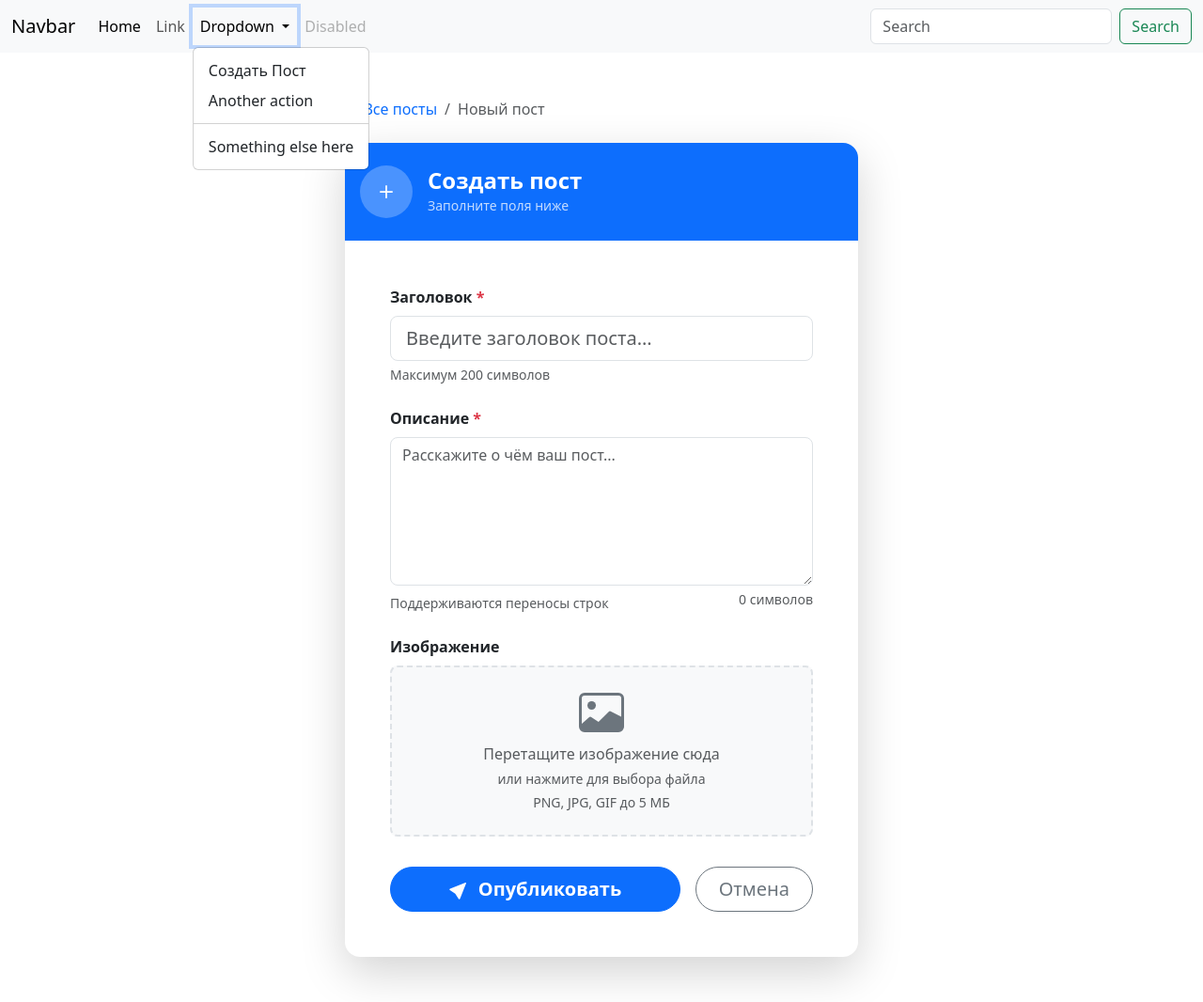
After one commit to Mixa101/67-2, a Django app: page /posts/create/ in a window 1280 px wide, after a click on "Dropdown". The commit adds this page. Shown: the whole page at 94% size. Run offline with Django 5.2, Linux system fonts and the light colour scheme.

Commit message:
lesson 5

```diff
--- a/blog/urls.py
+++ b/blog/urls.py
@@ -20,13 +20,14 @@ from django.conf.urls.static import static
 from django.contrib import admin
 from django.urls import path
 
-from posts.views import hello_world, post_detail, post_list
+from posts.views import create_post, hello_world, post_detail, post_list
 
 urlpatterns = [
     path("admin/", admin.site.urls),
     path("", hello_world),
     path("posts/", post_list, name="post_list"),
     path("posts/<int:id>/", post_detail, name="post_detail"),
+    path("posts/create/", create_post, name="post_create"),
 ]
 
 urlpatterns += static(settings.MEDIA_URL, document_root=settings.MEDIA_ROOT)
--- /dev/null
+++ b/posts/forms.py
@@ -0,0 +1,17 @@
+from django import forms
+
+from posts.models import Post
+
+
+class PostForm(forms.ModelForm):
+    class Meta:
+        model = Post
+        fields = ("title", "description", "image")
+
+    def clean_title(self) -> dict:
+        title = self.cleaned_data["title"]
+
+        if title == "banned word":
+            raise forms.ValidationError("this word is banned")
+
+        return self.cleaned_data
--- a/posts/views.py
+++ b/posts/views.py
@@ -1,7 +1,8 @@
 from django.http.request import HttpRequest
 from django.http.response import HttpResponse
-from django.shortcuts import render
+from django.shortcuts import get_object_or_404, redirect, render
 
+from posts.forms import PostForm
 from posts.models import Post
 
 # Create your views here.
@@ -12,12 +13,24 @@ def hello_world(request: HttpRequest):
 
 
 def post_list(request: HttpRequest):
-    posts = Post.objects.all()
+    posts = Post.objects.order_by("-created_at").all()
 
     return render(request, "posts/posts.html", {"posts": posts})
 
 
 def post_detail(request: HttpRequest, id: int) -> HttpResponse:
-    post = Post.objects.get(id=id)
+    post = get_object_or_404(Post, id=id)
+    return render(request, "posts/post_detail.html", {"post": post})
 
-    return render(request, "posts/post_detail.html", {"post": post})
+
+def create_post(request: HttpRequest) -> HttpResponse:
+    form = PostForm()
+    if request.method.lower() == "post":  # type: ignore
+        form = PostForm(request.POST, request.FILES)
+
+        if form.is_valid():
+            form.instance.save()
+
+            return redirect("post_list")
+
+    return render(request, "posts/create_post.html", context={"form": form})
--- a/templates/base.html
+++ b/templates/base.html
@@ -30,7 +30,7 @@
             Dropdown
           </a>
           <ul class="dropdown-menu">
-            <li><a class="dropdown-item" href="#">Action</a></li>
+            <li><a class="dropdown-item" href="{% url 'post_create' %}">Создать Пост</a></li>
             <li><a class="dropdown-item" href="#">Another action</a></li>
             <li><hr class="dropdown-divider"></li>
             <li><a class="dropdown-item" href="#">Something else here</a></li>
--- /dev/null
+++ b/templates/posts/create_post.html
@@ -0,0 +1,286 @@
+{% extends 'base.html' %}
+
+{% block title %}
+<title>Создать пост | Блог</title>
+{% endblock %}
+
+{% block content %}
+<div class="container py-5">
+    <div class="row justify-content-center">
+        <div class="col-lg-7 col-xl-6">
+
+            <!-- Навигация -->
+            <nav aria-label="breadcrumb" class="mb-4">
+                <ol class="breadcrumb">
+                    <li class="breadcrumb-item">
+                        <a href="{% url 'post_list' %}" class="text-decoration-none">← Все посты</a>
+                    </li>
+                    <li class="breadcrumb-item active" aria-current="page">Новый пост</li>
+                </ol>
+            </nav>
+
+            <!-- Карточка формы -->
+            <div class="card border-0 shadow-lg rounded-4">
+                <div class="card-header bg-primary text-white border-0 rounded-top-4 py-4">
+                    <div class="d-flex align-items-center gap-3">
+                        <div class="bg-white bg-opacity-25 rounded-circle d-flex align-items-center justify-content-center"
+                             style="width: 56px; height: 56px;">
+                            <svg xmlns="http://www.w3.org/2000/svg" width="28" height="28" fill="currentColor"
+                                 viewBox="0 0 16 16">
+                                <path d="M8 4a.5.5 0 0 1 .5.5v3h3a.5.5 0 0 1 0 1h-3v3a.5.5 0 0 1-1 0v-3h-3a.5.5 0 0 1 0-1h3v-3A.5.5 0 0 1 8 4z"/>
+                            </svg>
+                        </div>
+                        <div>
+                            <h4 class="mb-0 fw-bold">Создать пост</h4>
+                            <small class="opacity-75">Заполните поля ниже</small>
+                        </div>
+                    </div>
+                </div>
+
+                <div class="card-body p-4 p-md-5">
+                    <form method="post" action="{% url 'post_create' %}" enctype="multipart/form-data" novalidate>
+                        {% csrf_token %}
+
+                        <!-- Title -->
+                        <div class="mb-4">
+                            <label for="title" class="form-label fw-semibold text-dark">
+                                Заголовок <span class="text-danger">*</span>
+                            </label>
+                            <input type="text"
+                                   name="title"
+                                   id="title"
+                                   class="form-control form-control-lg rounded-3 {% if form.title.errors %}is-invalid{% endif %}"
+                                   placeholder="Введите заголовок поста..."
+                                   maxlength="200"
+                                   value="{{ form.title.value|default_if_none:'' }}"
+                                   required>
+                            {% if form.title.errors %}
+                                <div class="invalid-feedback">
+                                    {% for error in form.title.errors %}{{ error }}{% endfor %}
+                                </div>
+                            {% else %}
+                                <div class="form-text text-muted">Максимум 200 символов</div>
+                            {% endif %}
+                        </div>
+
+                        <!-- Description -->
+                        <div class="mb-4">
+                            <label for="description" class="form-label fw-semibold text-dark">
+                                Описание <span class="text-danger">*</span>
+                            </label>
+                            <textarea name="description"
+                                      id="description"
+                                      class="form-control rounded-3 {% if form.description.errors %}is-invalid{% endif %}"
+                                      rows="6"
+                                      placeholder="Расскажите о чём ваш пост..."
+                                      required>{{ form.description.value|default_if_none:'' }}</textarea>
+                            {% if form.description.errors %}
+                                <div class="invalid-feedback">
+                                    {% for error in form.description.errors %}{{ error }}{% endfor %}
+                                </div>
+                            {% endif %}
+                            <div class="d-flex justify-content-between mt-1">
+                                <div class="form-text text-muted">Поддерживаются переносы строк</div>
+                                <small class="text-muted" id="descCounter">0 символов</small>
+                            </div>
+                        </div>
+
+                        <!-- Image -->
+                        <div class="mb-4">
+                            <label class="form-label fw-semibold text-dark">Изображение</label>
+
+                            <div class="file-upload-wrapper position-relative rounded-3 border-2 border-dashed p-4 text-center {% if form.image.errors %}border-danger{% endif %}"
+                                 id="dropZone"
+                                 style="border-style: dashed; border-color: #dee2e6; background: #f8f9fa; cursor: pointer; transition: all 0.2s;">
+
+                                <input type="file"
+                                       name="image"
+                                       id="image"
+                                       class="position-absolute top-0 start-0 w-100 h-100 opacity-0"
+                                       accept="image/*"
+                                       style="cursor: pointer;">
+
+                                <div id="uploadPlaceholder">
+                                    <svg xmlns="http://www.w3.org/2000/svg" width="48" height="48" fill="#6c757d"
+                                         class="mb-2" viewBox="0 0 16 16">
+                                        <path d="M6.002 5.5a1.5 1.5 0 1 1-3 0 1.5 1.5 0 0 1 3 0z"/>
+                                        <path d="M2.002 1a2 2 0 0 0-2 2v10a2 2 0 0 0 2 2h12a2 2 0 0 0 2-2V3a2 2 0 0 0-2-2h-12zm12 1a1 1 0 0 1 1 1v6.5l-3.777-1.947a.5.5 0 0 0-.577.093l-3.71 3.71-2.66-1.772a.5.5 0 0 0-.63.062L1.002 12V3a1 1 0 0 1 1-1h12z"/>
+                                    </svg>
+                                    <p class="mb-1 text-muted">Перетащите изображение сюда</p>
+                                    <p class="mb-0 small text-muted">или нажмите для выбора файла</p>
+                                    <p class="mb-0 small text-muted mt-1">PNG, JPG, GIF до 5 МБ</p>
+                                </div>
+
+                                <div id="uploadPreview" class="d-none">
+                                    <img id="previewImg" src="" alt="Preview" class="rounded-3 mb-2"
+                                         style="max-height: 200px; max-width: 100%; object-fit: cover;">
+                                    <p class="mb-0 small text-success fw-semibold" id="fileName"></p>
+                                    <button type="button" class="btn btn-sm btn-outline-danger rounded-pill mt-2"
+                                            id="removeFile">
+                                        <svg xmlns="http://www.w3.org/2000/svg" width="14" height="14" fill="currentColor"
+                                             class="me-1" viewBox="0 0 16 16">
+                                            <path d="M5.5 5.5A.5.5 0 0 1 6 6v6a.5.5 0 0 1-1 0V6a.5.5 0 0 1 .5-.5zm2.5 0a.5.5 0 0 1 .5.5v6a.5.5 0 0 1-1 0V6a.5.5 0 0 1 .5-.5zm3 .5a.5.5 0 0 0-1 0v6a.5.5 0 0 0 1 0V6z"/>
+                                            <path fill-rule="evenodd" d="M14.5 3a1 1 0 0 1-1 1H13v9a2 2 0 0 1-2 2H5a2 2 0 0 1-2-2V4h-.5a1 1 0 0 1-1-1V2a1 1 0 0 1 1-1H6a1 1 0 0 1 1-1h2a1 1 0 0 1 1 1h3.5a1 1 0 0 1 1 1v1zM4.118 4 4 4.059V13a1 1 0 0 0 1 1h6a1 1 0 0 0 1-1V4.059L11.882 4H4.118zM2.5 3V2h11v1h-11z"/>
+                                        </svg>
+                                        Удалить
+                                    </button>
+                                </div>
+                            </div>
+                            {% if form.image.errors %}
+                                <div class="text-danger small mt-1">
+                                    {% for error in form.image.errors %}{{ error }}{% endfor %}
+                                </div>
+                            {% endif %}
+                        </div>
+
+                        <!-- Кнопки -->
+                        <div class="d-flex gap-3 pt-2">
+                            <button type="submit" class="btn btn-primary btn-lg rounded-pill px-5 fw-semibold flex-grow-1">
+                                <svg xmlns="http://www.w3.org/2000/svg" width="18" height="18" fill="currentColor"
+                                     class="me-2" viewBox="0 0 16 16">
+                                    <path d="M15.854.146a.5.5 0 0 1 .11.54l-5.819 14.547a.75.75 0 0 1-1.329.124l-3.178-4.995L.643 7.184a.75.75 0 0 1 .124-1.33L15.314.037a.5.5 0 0 1 .54.11z"/>
+                                </svg>
+                                Опубликовать
+                            </button>
+                            <a href="{% url 'post_list' %}" class="btn btn-outline-secondary btn-lg rounded-pill px-4">
+                                Отмена
+                            </a>
+                        </div>
+                    </form>
+                </div>
+            </div>
+
+        </div>
+    </div>
+</div>
+
+<!-- Модальное окно ошибок -->
+{% if form.errors %}
+<div class="modal fade" id="errorModal" tabindex="-1" aria-labelledby="errorModalLabel" aria-hidden="true">
+    <div class="modal-dialog modal-dialog-centered">
+        <div class="modal-content border-0 shadow">
+            <div class="modal-header bg-danger text-white border-0 py-3">
+                <h5 class="modal-title d-flex align-items-center gap-2 fw-semibold" id="errorModalLabel">
+                    <svg xmlns="http://www.w3.org/2000/svg" width="22" height="22" fill="currentColor" class="bi bi-exclamation-triangle-fill" viewBox="0 0 16 16">
+                        <path d="M8.982 1.566a1.13 1.13 0 0 0-1.96 0L.165 13.233c-.457.778.091 1.767.98 1.767h13.713c.889 0 1.438-.99.98-1.767L8.982 1.566zM8 5c.535 0 .954.462.9.995l-.35 3.507a.552.552 0 0 1-1.1 0L7.1 5.995A.905.905 0 0 1 8 5zm.002 6a1 1 0 1 1 0 2 1 1 0 0 1 0-2z"/>
+                    </svg>
+                    Ошибка сохранения поста
+                </h5>
+                <button type="button" class="btn-close btn-close-white" data-bs-dismiss="modal" aria-label="Закрыть"></button>
+            </div>
+            <div class="modal-body p-4">
+                <p class="text-secondary mb-3">Пожалуйста, исправьте следующие ошибки в форме:</p>
+
+                <ul class="list-group list-group-flush border rounded-3 overflow-hidden">
+                    {% if form.non_field_errors %}
+                        {% for error in form.non_field_errors %}
+                            <li class="list-group-item list-group-item-danger text-danger">
+                                <strong>Ошибка:</strong> {{ error }}
+                            </li>
+                        {% endfor %}
+                    {% endif %}
+
+                    {% for field in form %}
+                        {% for error in field.errors %}
+                            <li class="list-group-item list-group-item-light text-dark">
+                                <strong class="text-danger">{{ field.label }}:</strong> {{ error }}
+                            </li>
+                        {% endfor %}
+                    {% endfor %}
+                </ul>
+            </div>
+            <div class="modal-footer bg-light border-0">
+                <button type="button" class="btn btn-secondary rounded-pill px-4" data-bs-dismiss="modal">Понятно</button>
+            </div>
+        </div>
+    </div>
+</div>
+{% endif %}
+
+<style>
+    .file-upload-wrapper:hover {
+        border-color: #0d6efd !important;
+        background: #e7f1ff !important;
+    }
+    .file-upload-wrapper.dragover {
+        border-color: #0d6efd !important;
+        background: #e7f1ff !important;
+        border-style: solid !important;
+    }
+    .form-control:focus {
+        box-shadow: 0 0 0 0.25rem rgba(13, 110, 253, 0.15);
+        border-color: #86b7fe;
+    }
+    .rounded-top-4 {
+        border-top-left-radius: 1rem !important;
+        border-top-right-radius: 1rem !important;
+    }
+</style>
+
+<script>
+    // Инициализация модального окна ошибок при загрузке, если есть ошибки
+    {% if form.errors %}
+        document.addEventListener('DOMContentLoaded', () => {
+            const errorModal = new bootstrap.Modal(document.getElementById('errorModal'));
+            errorModal.show();
+        });
+    {% endif %}
+
+    // Счётчик символов
+    const descField = document.getElementById('description');
+    const descCounter = document.getElementById('descCounter');
+
+    function updateCounter() {
+        descCounter.textContent = descField.value.length + ' символов';
+    }
+    descField.addEventListener('input', updateCounter);
+    updateCounter();
+
+    // Drag & drop + preview
+    const dropZone = document.getElementById('dropZone');
+    const fileInput = document.getElementById('image');
+    const uploadPlaceholder = document.getElementById('uploadPlaceholder');
+    const uploadPreview = document.getElementById('uploadPreview');
+    const previewImg = document.getElementById('previewImg');
+    const fileName = document.getElementById('fileName');
+    const removeFile = document.getElementById('removeFile');
+
+    ['dragenter', 'dragover', 'dragleave', 'drop'].forEach(event => {
+        dropZone.addEventListener(event, (e) => {
+            e.preventDefault();
+            e.stopPropagation();
+        });
+    });
+    ['dragenter', 'dragover'].forEach(event => {
+        dropZone.addEventListener(event, () => dropZone.classList.add('dragover'));
+    });
+    ['dragleave', 'drop'].forEach(event => {
+        dropZone.addEventListener(event, () => dropZone.classList.remove('dragover'));
+    });
+    dropZone.addEventListener('drop', (e) => {
+        const files = e.dataTransfer.files;
+        if (files.length) {
+            fileInput.files = files;
+            showPreview(files[0]);
+        }
+    });
+    fileInput.addEventListener('change', () => {
+        if (fileInput.files.length) showPreview(fileInput.files[0]);
+    });
+
+    function showPreview(file) {
+        const reader = new FileReader();
+        reader.onload = (e) => { previewImg.src = e.target.result; };
+        reader.readAsDataURL(file);
+        fileName.textContent = file.name + ' (' + (file.size / 1024 / 1024).toFixed(2) + ' МБ)';
+        uploadPlaceholder.classList.add('d-none');
+        uploadPreview.classList.remove('d-none');
+    }
+
+    removeFile.addEventListener('click', () => {
+        fileInput.value = '';
+        uploadPreview.classList.add('d-none');
+        uploadPlaceholder.classList.remove('d-none');
+    });
+</script>
+{% endblock %}
```
Also changed, not shown: posts/models.py (+10 -0 lines), README.md (added), posts/migrations/0004_category_tag_alter_post_image_post_category_and_more.py (added).
